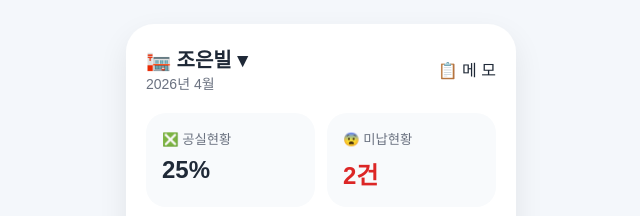
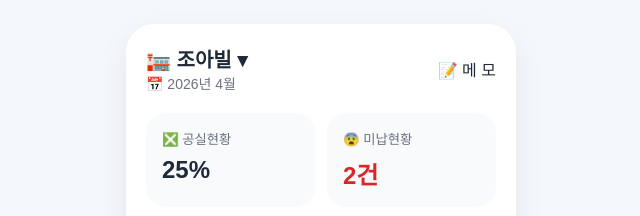
Before and after one commit to blackcore76/rent, a plain HTML site: page index.html in a window 1280 px wide. Shown: the top 216 px of the page, 319-959 px from the left. Drawn offline with Linux system fonts and the light colour scheme.

Commit message:
Update index.html

```diff
--- a/index.html
+++ b/index.html
@@ -89,10 +89,10 @@
   <div class="phone">
     <div class="header">
       <div>
-        <div class="building">🏣 조은빌 ▾</div>
-        <div class="month">   2026년 4월</div>
+        <div class="building">🏣 조아빌 ▾</div>
+        <div class="month"> 📅 2026년 4월</div>
       </div>
-      <div>📋 메 모</div>
+      <div>📝 메 모</div>
     </div>
 
     <div class="cards">
```
